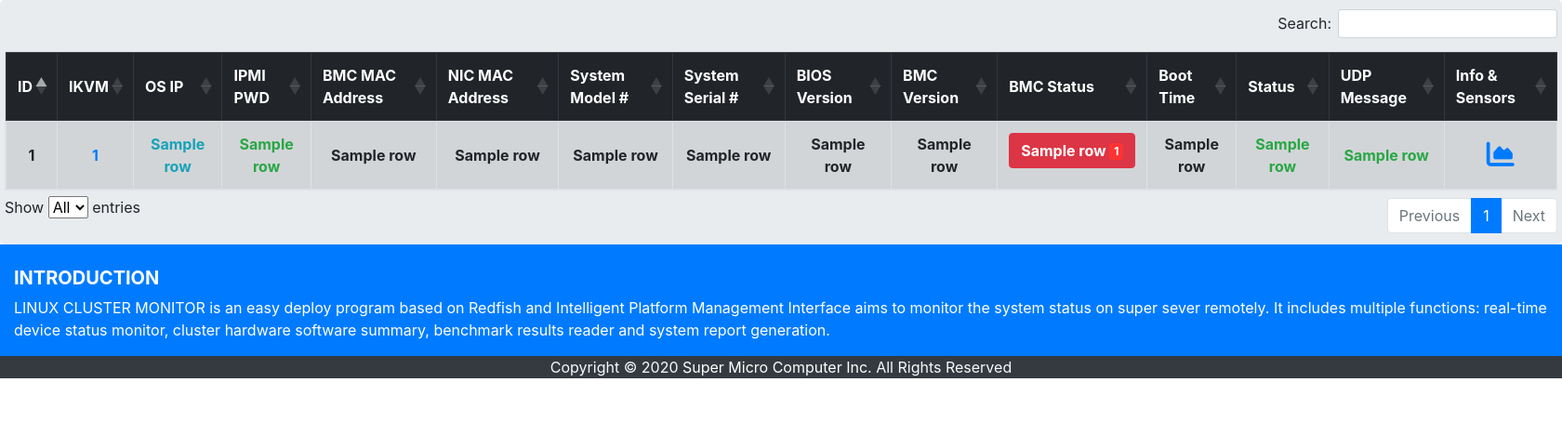
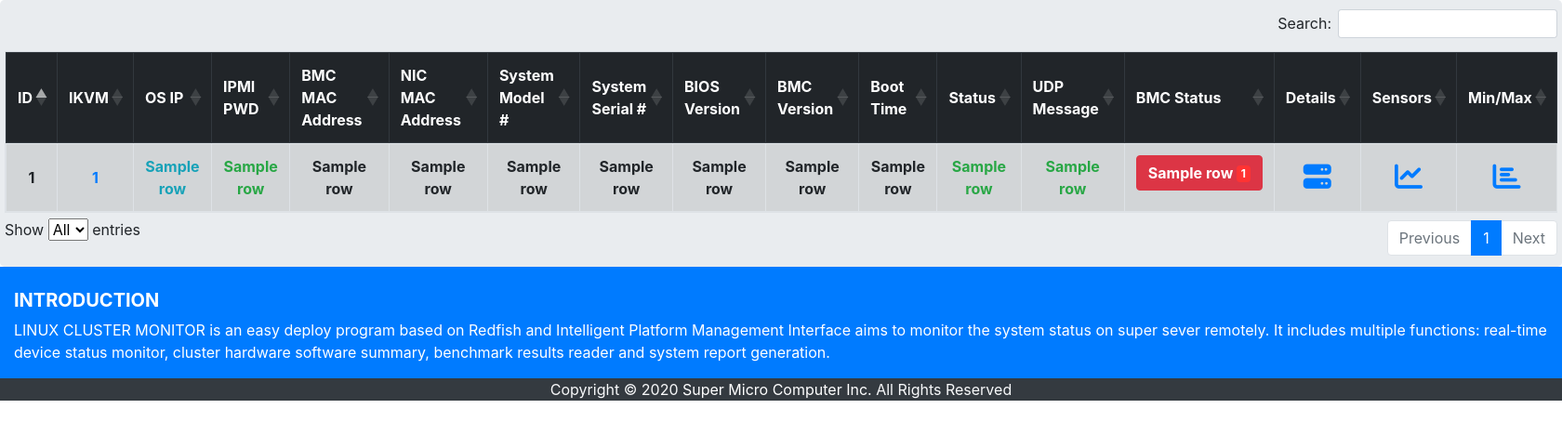
Before and after one commit to neonadia/sysmonitorfrontend, a Flask app: template MongoFlask/templates/index.html in a window 1680 px wide. Shown: the part 64-532 px from the top of the page at 93% size. Run offline with Flask 2, Linux system fonts and the light colour scheme; the template is opened without the code that fills it: most values are stand-ins (such as "Sample title", 1, 10 or a date in 2020); parts of the project's set-up code (start-up, migrations or seed data) failed here and were passed over; some libraries are stand-ins or nearby versions.

Commit message:
remake index page

```diff
--- a/MongoFlask/templates/index.html
+++ b/MongoFlask/templates/index.html
@@ -115,11 +115,13 @@
         <th class="align-middle" >System Serial # </th>
         <th class="align-middle" >BIOS Version </th>
         <th class="align-middle" >BMC Version </th>
-        <th class="align-middle" >BMC Status </th>
         <th class="align-middle" >Boot Time </th>
         <th class="align-middle" >Status</th>
         <th class="align-middle" >UDP Message</th>
-        <th class="align-middle" >Info & Sensors</th>
+        <th class="align-middle" >BMC Status </th>
+        <th class="align-middle" >Details</th>
+        <th class="align-middle" >Sensors</th>
+        <th class="align-middle" >Min/Max</th>
     </thead>
     <tbody>
         {% for row in x %}
@@ -135,7 +137,14 @@
             <td class="align-middle font-weight-bold" >{{ row[3] }}</td>
             <td class="align-middle font-weight-bold" >{{ row[4] }}</td>
             <td class="align-middle font-weight-bold" >{{ row[5] }}</td>
-            <td style="text-align:center">
+            <td class="align-middle font-weight-bold" >{{ row[7] }}</td>
+            {% if "OFF" in row[10] %}
+                <td class="align-middle font-weight-bold text-danger" >{{ row[10] }} </td>
+            {% else %}
+                <td class="align-middle font-weight-bold text-success" >{{ row[10] }} </td>
+            {% endif %}
+            <td class="align-middle font-weight-bold text-success" >{{ row[12] }}</td>
+                        <td style="text-align:center">
                 <div class="dropdown">
                     {% if row[6] == "OK" %}
                     <button class="btn btn-success btn-small btn-block font-weight-bold" type="button" id="dropdownMenuButton" data-toggle="dropdown" aria-haspopup="true" aria-expanded="false">
@@ -175,14 +184,9 @@
                     {% endif %}
                 </div>
             </td>
-            <td class="align-middle font-weight-bold" >{{ row[7] }}</td>
-            {% if "OFF" in row[10] %}
-                <td class="align-middle font-weight-bold text-danger" >{{ row[10] }} </td>
-            {% else %}
-                <td class="align-middle font-weight-bold text-success" >{{ row[10] }} </td>
-            {% endif %}
-            <td class="align-middle font-weight-bold text-success" >{{ row[12] }}</td>
-            <td class="align-middle font-weight-bold" ><a class="fas fa-chart-area" href="{{ url_for('details') }}?var={{row[0]}}" style="font-size: 30px" target="_blank"></a></td>
+            <td class="align-middle font-weight-bold" ><a class="fas fa-server" href="{{ url_for('details') }}?var={{row[0]}}" style="font-size: 30px" target="_blank"></a></td>
+            <td class="align-middle font-weight-bold" ><a class="fas fa-chart-line" href="{{ url_for('index') }}chart_cputemperatures/{{row[0]}}" style="font-size: 30px" target="_blank"></a></td>
+            <td class="align-middle font-weight-bold" ><a class="fas fa-chart-bar" href="{{ url_for('index') }}min_max_temperatures_chart/{{row[0]}}" style="font-size: 30px" target="_blank"></a></td>
             </tr>
         {% endfor %}
     </tbody>
```
